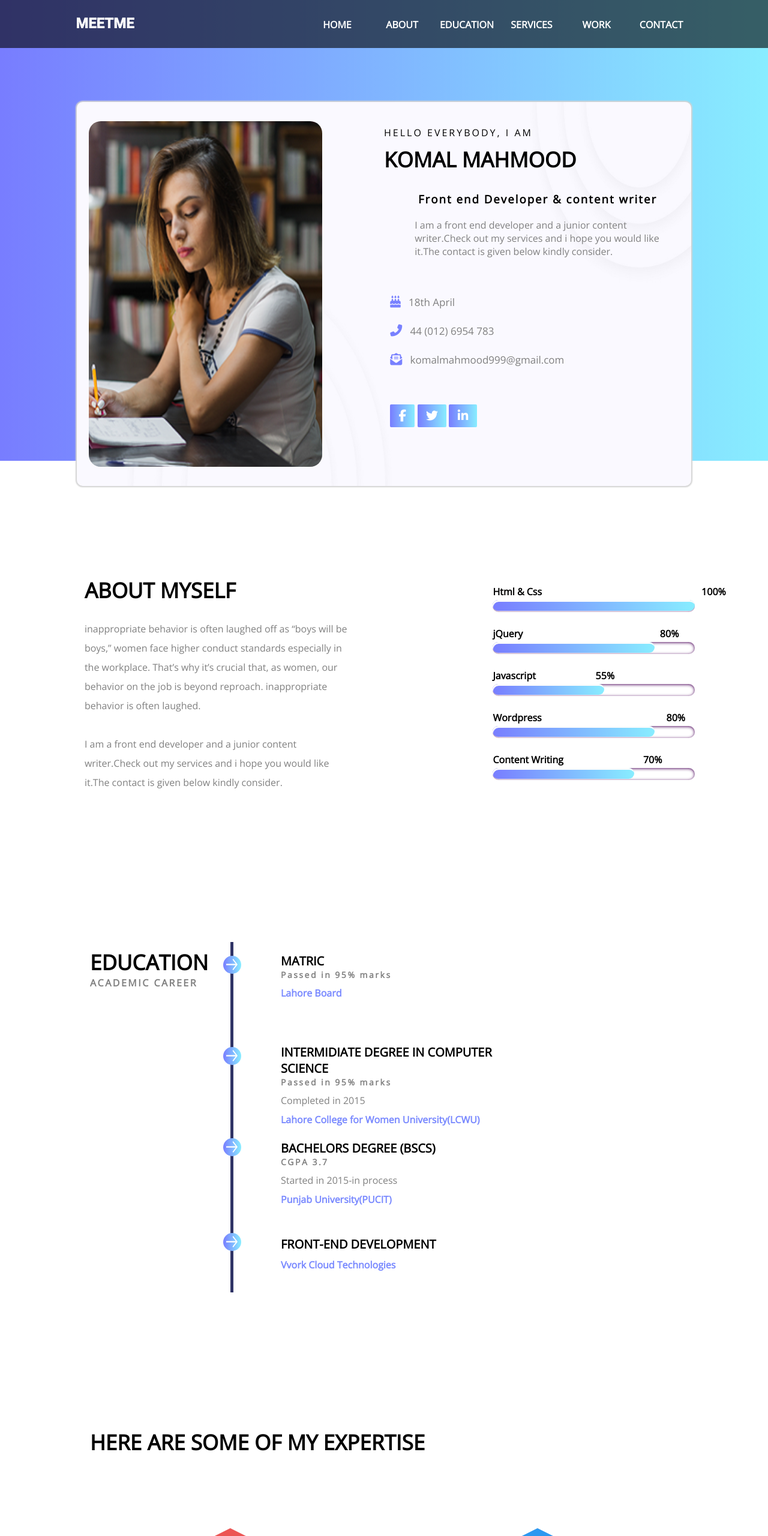
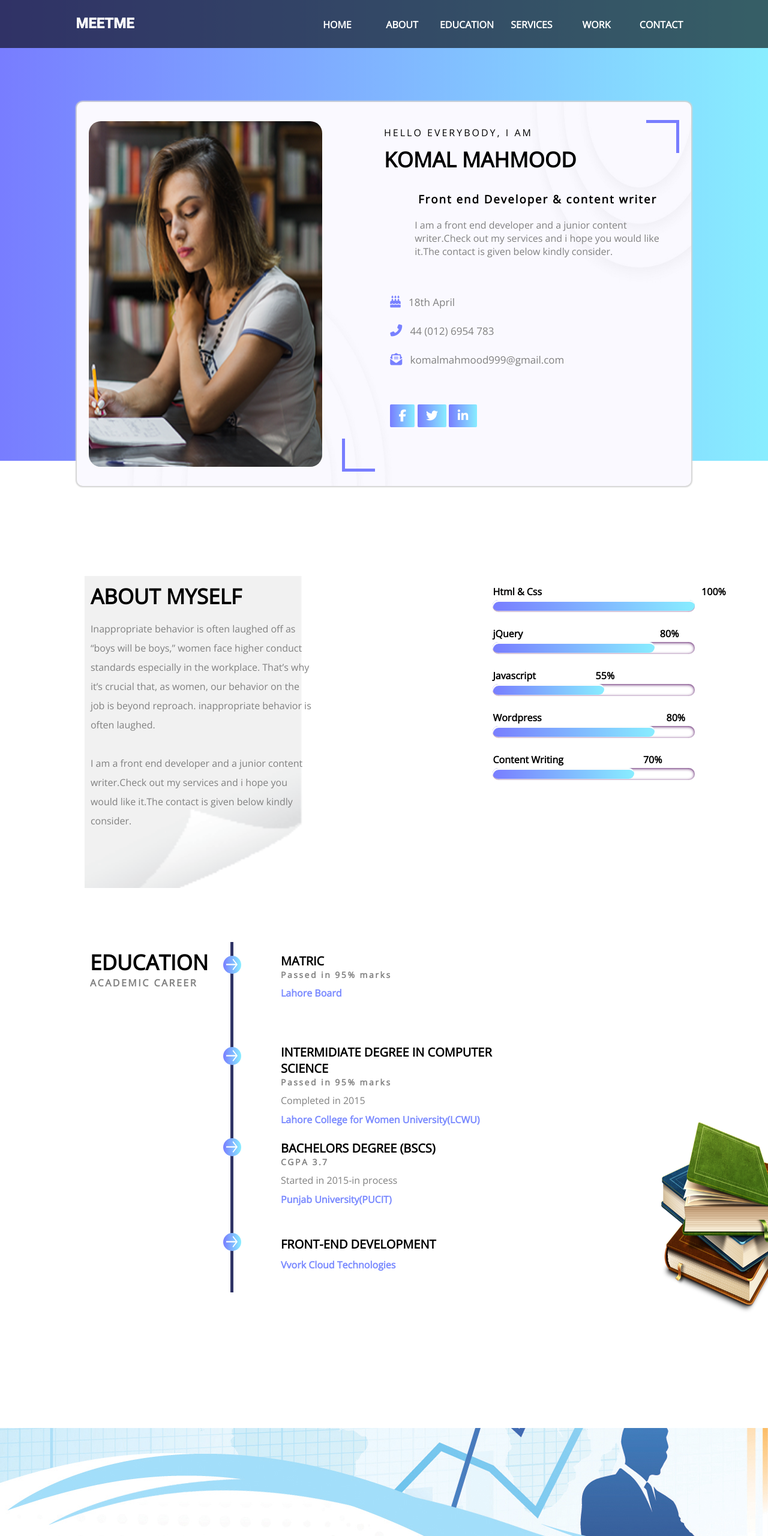
Before and after one commit to KomalMahmood/My-Profile, a plain HTML site: page index.html in a window 1280 px wide. Shown: the top 2560 px of the page at 60% size. Drawn offline with nearby package versions, Linux system fonts and the light colour scheme.

Commit message:
My Profile

```diff
--- a/index.html
+++ b/index.html
@@ -58,7 +58,7 @@
 <section id="about">
 	<section class="text">
 		<h1>ABOUT MYSELF</h1>
-		<p>inappropriate behavior is often laughed off as “boys will be boys,” women face higher conduct standards especially in the workplace. That’s why it’s crucial that, as women, our behavior on the job is beyond reproach. inappropriate behavior is often laughed.
+		<p>Inappropriate behavior is often laughed off as “boys will be boys,” women face higher conduct standards especially in the workplace. That’s why it’s crucial that, as women, our behavior on the job is beyond reproach. inappropriate behavior is often laughed.
 			<br/>
 			<br/>
 		I am a front end developer and a junior content writer.Check out my services and i hope you would like it.The contact is given below kindly consider.</p>
@@ -109,7 +109,7 @@
     </div>
 </section>
 <section id="services">
-	<h1 style="margin-left: 150px;">HERE ARE SOME OF MY EXPERTISE</h1>
+	<h1 style="margin-left: 150px;">HERE ARE SOME OF MY EXPERTISE<br/><span style="font-size:30px;color:grey;">THE OFFERINGS TO CLIENTS</span></h1>
 
 	<div class="boxes">
     <div class="box" style="border-bottom: 3px solid #EC5554;" data-aos="fade-right" data-aos-duration="3000">
@@ -234,7 +234,7 @@
    	<a href="https://www.instagram.com"><i class="fab fa-instagram"></i></a>
    	<a href="https://www.gmail.com"><i class="fab fa-google-plus-g"></i></a>
    </div>
-	<p data-aos="zoom-in" data-aos-duration="3000">Copyright © 2017 Company Name | Design: Tooplate</p>
+	<h1 style="color: white;margin-top: 20px;">Please !Contact for more details :)</h1>
    </section>
 </section>
 </body>
--- a/styles.css
+++ b/styles.css
@@ -66,7 +66,7 @@ nav .right-nav ul li a::before
     display: block;
     width: 12px;
     height: 12px;
-    border-width:0px 0px 2px 2px;/* top left bottom right*/
+    border-width:0px 0px 2px 2px;
     transition: 0.35s;
     opacity: 0;
 }
@@ -81,7 +81,7 @@ nav .right-nav ul li a::after
     display: block;
     width: 12px;
     height: 12px;
-    border-width:2px 2px 0px 0px;/* top left bottom right*/
+    border-width:2px 2px 0px 0px;
     transition: 0.35s;
     opacity: 0;
 }
@@ -119,7 +119,9 @@ nav .right-nav ul li a:hover::after
 	width: 40%;
 	height: 90%;
 	/*border:1px solid black;*/
+	position: relative;
 }
+
 #home .intro .image img
 {
 	width: 95%;
@@ -132,6 +134,33 @@ nav .right-nav ul li a:hover::after
 	width: 50%;
 	height: 70vh;
 	/*border:1px solid black;*/
+	position: relative;
+}
+#home .intro .text::before
+{
+	content: '';
+	position: absolute;
+	bottom: -16px;
+	left:-70px;
+	border:5px solid #787DFF;
+    display: block;
+    width: 50px;
+    height: 50px;
+    border-width:0px 0px 5px 5px;/* top right bottom left*/
+
+
+}
+#home .intro .text::after
+{
+	content: '';
+	position: absolute;
+	top: -10px;
+	right:20px;
+	border:5px solid #787DFF;
+    display: block;
+    width: 50px;
+    height: 50px;
+    border-width:5px 5px 0px 0px;
 }
 #home .intro .text p:nth-child(1)
 {
@@ -204,16 +233,27 @@ nav .right-nav ul li a:hover::after
 	width: 35%;
 	/*border:1px solid black;*/
 	margin-left: 30px;
+	background-image: url('images/about.png');
+	background-repeat: no-repeat;
+	background-size: 150% 110%;
+	background-position: -200px 0px;
 }
 #about .text h1
 {
 	font-size: 35px;
+	padding-left: 10px;
+	padding-top: 10px;
+	box-sizing: border-box;
 }
 #about .text p
 {
 	color: grey;
-	margin-top: 25px;
+	margin-top: 15px;
 	line-height: 4vh;
+
+	width: 86%;
+	padding-left: 10px;
+	box-sizing: border-box;
 }
 .skills
 {
@@ -345,6 +385,10 @@ to
 	height: 100vh;
 	position: relative;
 	margin-top: 100px;
+	background-image: url('images/book_PNG2117.png');
+	background-repeat: no-repeat;
+	background-size: 20% 40%;
+	background-position:1100px 290px;
 }
 #education h1
 {
@@ -460,22 +504,27 @@ to
 #services
 {
 	width: 100%;
-	height: 130vh;
+	height: 220vh;
+	background-image: url('images/services.jpg');
+	background-repeat: no-repeat;
 }
 #services h1
 {
 	font-size: 35px;
+	padding-top: 540px;
+	box-sizing: border-box;
 }
 #services .boxes
 {
 	width: 80%;
 	height: 100vh;
-	margin-top: 120px;
+	margin-top:150px;
 	margin-left: 10%;
 	/*border:1px solid black;*/
 	display: flex;
 	justify-content: space-around;
 	flex-wrap: wrap;
+	z-index: 20px;
 }
 #services .boxes .box
 {
@@ -485,6 +534,7 @@ to
 	/*border:1px solid black;*/
 	position: relative;
 	box-shadow: 0px 0px 25px 3px lightgrey;
+	z-index: 20px;
 }
 #services .boxes .box .diamond
 {
@@ -526,12 +576,19 @@ to
 {
 	width: 100%;
 	height: 250vh;
+	background-image: url('images/gallery-bg.png');
+	background-repeat: no-repeat;
+	background-size: 100% 10.5%;
+	box-shadow: 0px  0px 20px 2px lightgrey;
+
 }
 #work h1
 {
 	font-size: 35px;
 	margin-left: 100px;
 	margin-top: 30px;
+	padding-top: 50px;
+	box-sizing: border-box;
 
 }
 #work .boxes
@@ -544,6 +601,8 @@ to
 	justify-content: space-between;
 	flex-wrap: wrap;
 	margin-top: 50px;
+
+
 
 }
 #work .boxes .box
```
Also changed, not shown: images/about.png (added), images/book_PNG2117.png (added), images/gallery-bg.png (added), images/gallery.png (added), images/pro-bg.jpg (added), images/services.jpg (added), images/t6.png (added).
